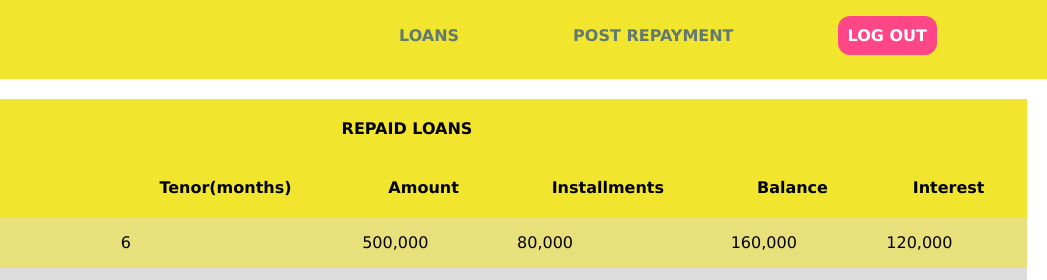
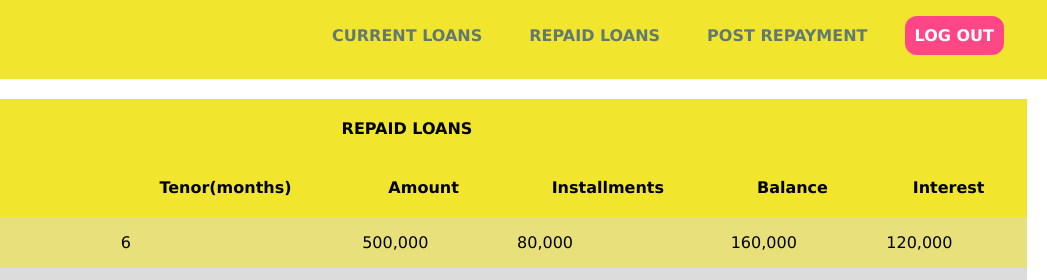
Before and after one commit to uthdev/Quick-Credit, a website: page UI/repaid.html in a window 1280 px wide. Shown: the top 280 px of the page, 233-1280 px from the left. Drawn offline with Linux system fonts and the light colour scheme.

Commit message:
refactor(links):link admin pages to landing page

```diff
--- a/UI/repaid.html
+++ b/UI/repaid.html
@@ -12,10 +12,10 @@
     <a class="link" href="./index.html"> <img class="header__icon" src="./img/quick-credit-icon.jpeg" alt="Quick Credit"></a>
     <nav class="nav">
       <ul class="nav__content">
-        <li class="nav__item"><a class="link" href="./all-applications.html">LOANS</a></li>
+        <li class="nav__item"><a class="link" href="./current.html">CURRENT LOANS</a></li>
+        <li class="nav__item"><a class="link" href="./repaid.html">REPAID LOANS</a></li>
         <li class="nav__item"><a class="link" href="./transaction.html">POST REPAYMENT</a></li>
         <li class="nav__item nav__item--color--visible"><a class="link" href="./index.html">LOG OUT</a></li>
-      </ul>
     </nav>
   </header>
 
```
Also changed, not shown: UI/all-applications.html (+2 -1 lines), UI/current.html (+2 -1 lines), UI/index.html (+1 -0 lines), UI/transaction.html (+2 -1 lines).
